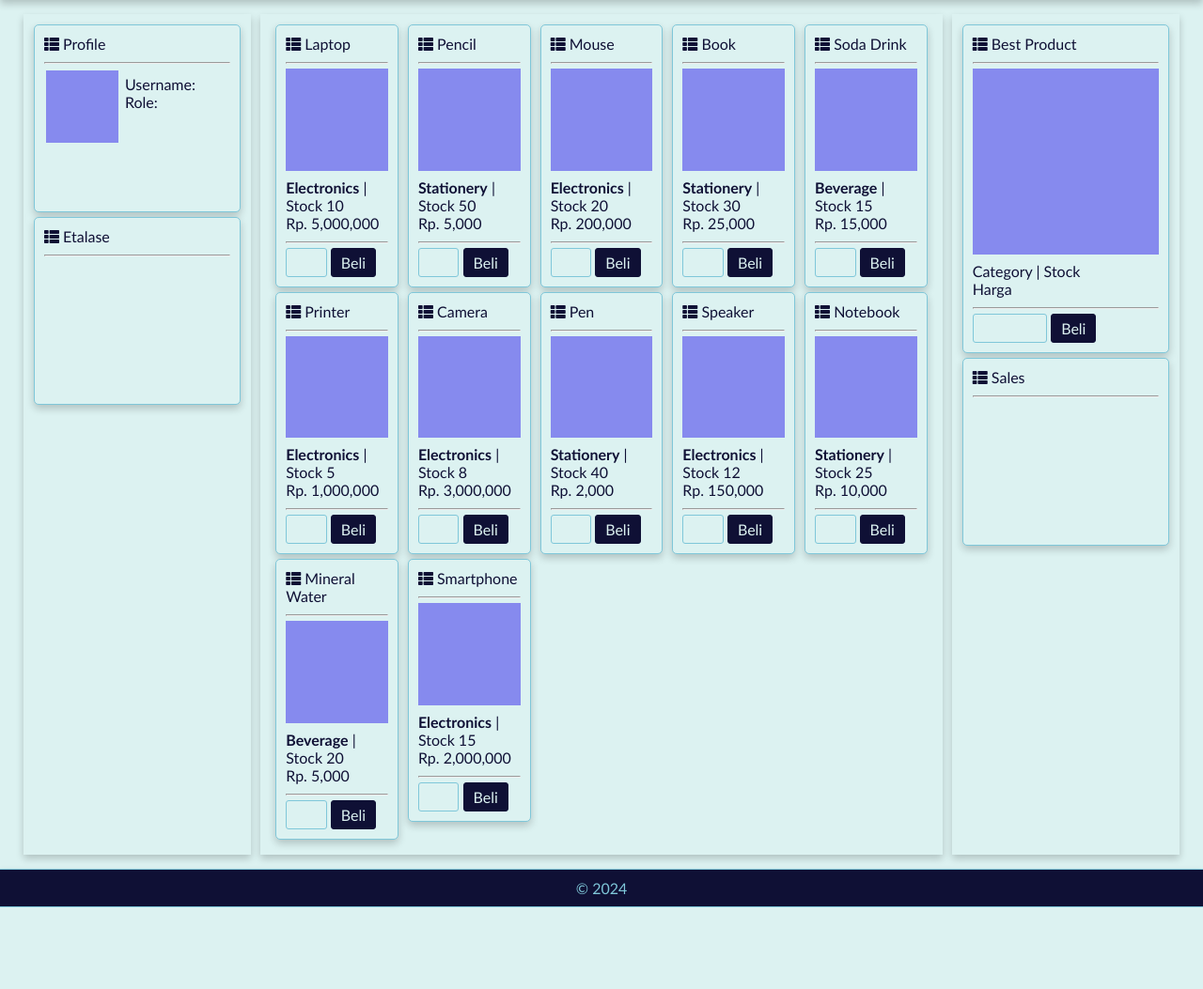
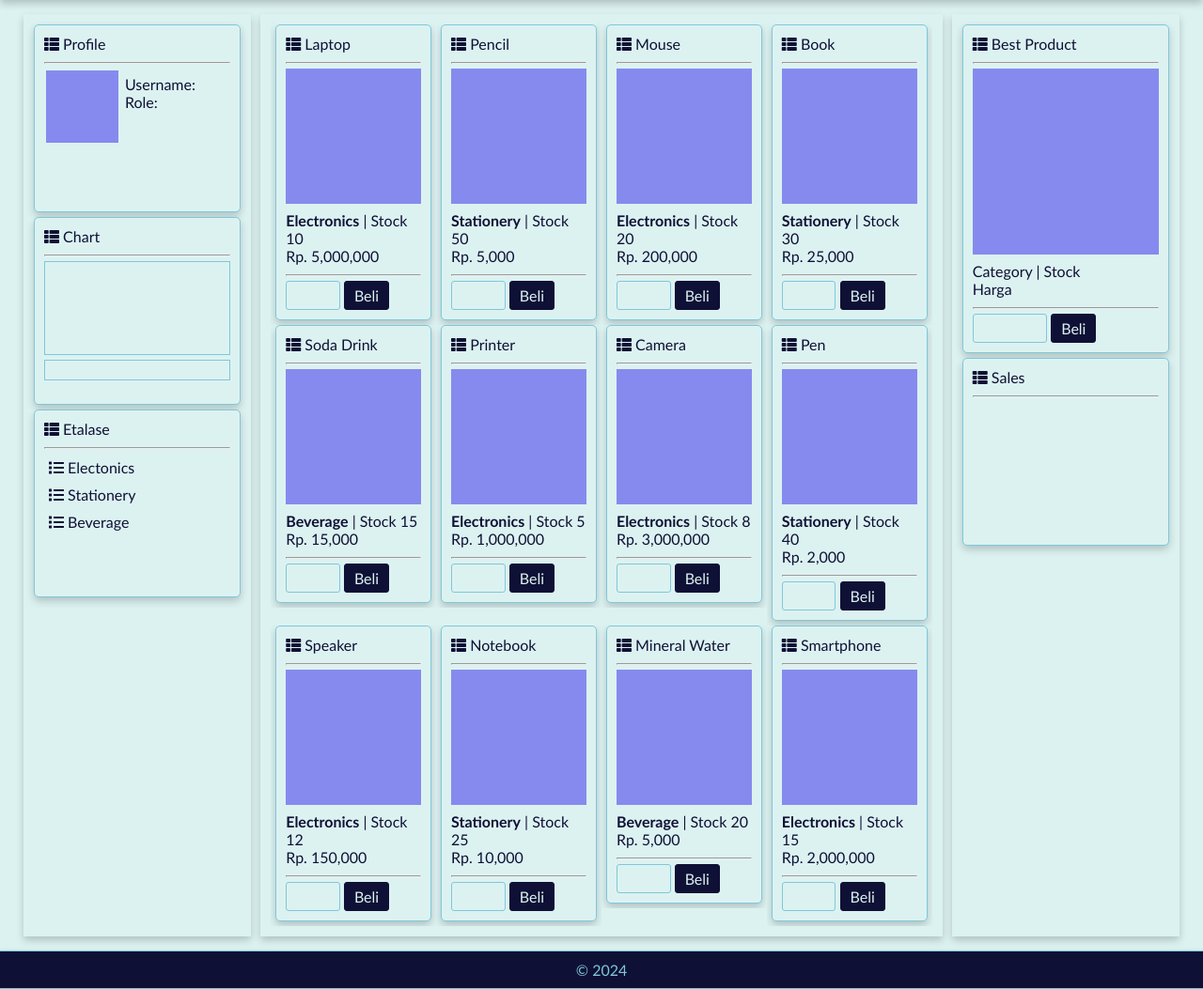
Before and after one commit to rahayuda/Client-Server, a PHP site: page / in a window 1280 px wide. Shown: the part 63-1116 px from the top of the page at 94% size. Before the commit the page ends 1029 px from the top, so only its background shows below. Run offline with PHP 8.4, Linux system fonts and the light colour scheme.

Commit message:
Add files via upload

```diff
--- a/JavaScript/index.html
+++ b/JavaScript/index.html
@@ -44,7 +44,33 @@
             </tr>
           </table>
         </div>
-        <div class="card"><i class="fas fa-th-list"></i>&nbsp;Etalase<hr></div>
+        <div class="card"><i class="fas fa-th-list"></i>&nbsp;Chart<hr>
+          <div id="chart"></div>
+          <div id="total"></div>
+        </div>
+        <div class="card"><i class="fas fa-th-list"></i>&nbsp;Etalase<hr>
+          <ul onclick="toggleDropdown1()"><i class="fas fa-list"></i>&nbsp;Electonics</ul>
+            <div id="myDropdown1" class="dropdown-content">
+              <li><a href="google.com">Laptop</a></li>
+              <li>Mouse</li>
+              <li>Printer</li>
+              <li>Camera</li>
+              <li>Speaker</li>
+              <li>Smartphone</li>
+            </div>
+          <ul onclick="toggleDropdown2()"><i class="fas fa-list"></i>&nbsp;Stationery</ul>
+            <div id="myDropdown2" class="dropdown-content">
+              <li>Pencil</li>
+              <li>Book</li>
+              <li>Pen</li>
+              <li>Notebook</li>
+            </div>
+          <ul onclick="toggleDropdown3()"><i class="fas fa-list"></i>&nbsp;Beverage</ul>
+            <div id="myDropdown3" class="dropdown-content">
+              <li>Soda Drink</li>
+              <li>Mineral Water</li>
+            </div>
+        </div>
       </div>
 
       <div class="center" id="product-container">
--- a/JavaScript/script.js
+++ b/JavaScript/script.js
@@ -1,23 +1,23 @@
-// Data produk
+// Data product
 const products = [
-  { name: "Laptop", category: "Electronics", stock: 10, price: 5000000, image: "image/product.png" },
-  { name: "Pencil", category: "Stationery", stock: 50, price: 5000, image: "image/product.png" },
-  { name: "Mouse", category: "Electronics", stock: 20, price: 200000, image: "image/product.png" },
-  { name: "Book", category: "Stationery", stock: 30, price: 25000, image: "image/product.png" },
-  { name: "Soda Drink", category: "Beverage", stock: 15, price: 15000, image: "image/product.png" },
-  { name: "Printer", category: "Electronics", stock: 5, price: 1000000, image: "image/product.png" },
-  { name: "Camera", category: "Electronics", stock: 8, price: 3000000, image: "image/product.png" },
-  { name: "Pen", category: "Stationery", stock: 40, price: 2000, image: "image/product.png" },
-  { name: "Speaker", category: "Electronics", stock: 12, price: 150000, image: "image/product.png" },
-  { name: "Notebook", category: "Stationery", stock: 25, price: 10000, image: "image/product.png" },
-  { name: "Mineral Water", category: "Beverage", stock: 20, price: 5000, image: "image/product.png" },
-  { name: "Smartphone", category: "Electronics", stock: 15, price: 2000000, image: "image/product.png" }
+{ id: 1, name: "Laptop", category: "Electronics", stock: 10, price: 5000000, image: "image/product.png" },
+{ id: 2, name: "Pencil", category: "Stationery", stock: 50, price: 5000, image: "image/product.png" },
+{ id: 3, name: "Mouse", category: "Electronics", stock: 20, price: 200000, image: "image/product.png" },
+{ id: 4, name: "Book", category: "Stationery", stock: 30, price: 25000, image: "image/product.png" },
+{ id: 5, name: "Soda Drink", category: "Beverage", stock: 15, price: 15000, image: "image/product.png" },
+{ id: 6, name: "Printer", category: "Electronics", stock: 5, price: 1000000, image: "image/product.png" },
+{ id: 7, name: "Camera", category: "Electronics", stock: 8, price: 3000000, image: "image/product.png" },
+{ id: 8, name: "Pen", category: "Stationery", stock: 40, price: 2000, image: "image/product.png" },
+{ id: 9, name: "Speaker", category: "Electronics", stock: 12, price: 150000, image: "image/product.png" },
+{ id: 10, name: "Notebook", category: "Stationery", stock: 25, price: 10000, image: "image/product.png" },
+{ id: 11, name: "Mineral Water", category: "Beverage", stock: 20, price: 5000, image: "image/product.png" },
+{ id: 12, name: "Smartphone", category: "Electronics", stock: 15, price: 2000000, image: "image/product.png" }
 ];
 
-// Fungsi untuk membuat elemen produk
+// Fungsi untuk membuat elemen product
 function createProductElement(product) {
   const productDiv = document.createElement("div");
-  productDiv.classList.add("produk");
+  productDiv.classList.add("product");
   productDiv.innerHTML = `
   <div class="card">
   <i class="fas fa-th-list"></i>&nbsp;${product.name}<hr>
@@ -30,7 +30,7 @@
   <p>
   <form>
   <input type="number">
-          <button>Beli</button>
+  <button class="buy">Beli</button>
   </form>
   </p>
   </div>
@@ -38,9 +38,49 @@
   return productDiv;
 }
 
-// Menambahkan elemen produk ke dalam container
+// Menambahkan elemen product ke dalam container
 const productContainer = document.getElementById("product-container");
 products.forEach(product => {
   const productElement = createProductElement(product);
   productContainer.appendChild(productElement);
 });
+
+function toggleDropdown1() {
+  var dropdown = document.getElementById("myDropdown1");
+  if (dropdown.style.display === "none" || dropdown.style.display === "") {
+    dropdown.style.display = "block";
+  } else {
+    dropdown.style.display = "none";
+  }
+}
+
+function toggleDropdown2() {
+  var dropdown = document.getElementById("myDropdown2");
+  if (dropdown.style.display === "none" || dropdown.style.display === "") {
+    dropdown.style.display = "block";
+  } else {
+    dropdown.style.display = "none";
+  }
+}
+
+function toggleDropdown3() {
+  var dropdown = document.getElementById("myDropdown3");
+  if (dropdown.style.display === "none" || dropdown.style.display === "") {
+    dropdown.style.display = "block";
+  } else {
+    dropdown.style.display = "none";
+  }
+}
+
+// Menambahkan dan menghapus kelas saat mouse masuk dan keluar dari kartu product
+const cards = document.querySelectorAll('.product');
+
+cards.forEach(card => {
+  card.addEventListener('mouseenter', function() {
+    this.classList.add('hover');
+  });
+
+  card.addEventListener('mouseleave', function() {
+    this.classList.remove('hover');
+  });
+});
--- a/JavaScript/style.css
+++ b/JavaScript/style.css
@@ -115,6 +115,7 @@
   border: solid 1px #DCF2F1;
   padding: 10px;
   box-shadow: 0 4px 8px 0 rgba(0, 0, 0, 0.2);
+  animation: slideRight 2s ease forwards;
 }
 
 .right {
@@ -125,6 +126,7 @@
   border: solid 1px #DCF2F1;
   padding: 10px;
   box-shadow: 0 4px 8px 0 rgba(0, 0, 0, 0.2);
+  animation: slideLeft 2s ease forwards;
 }
 
 .center {
@@ -133,6 +135,7 @@
   width: 60%;
   margin: 5px;
   align-items: flex-start;
+  vertical-align: top;
   border: solid 1px #DCF2F1;
   padding: 10px;
   box-shadow: 0 4px 8px 0 rgba(0, 0, 0, 0.2);
@@ -144,16 +147,23 @@
   min-height: 200px;
   border-radius: 5px;
   padding: 10px;
-  padding-top: 10px;
   background-color: #DCF2F1;
   color: #0F1035;
   box-shadow: 0 4px 8px 0 rgba(0, 0, 0, 0.2);
 }
 
-.produk {
+.product {
   padding-left: 5px;
   padding-right: 5px;
-  width: 20%;
+  width: 25%;
+  overflow: hidden;
+  position: relative;
+  transition: transform 0.3s ease;
+}
+
+.product.hover {
+  transform: scale(1.05);
+  z-index: 1;
 }
 
 .profile-img {
@@ -200,6 +210,65 @@
   font-size: 16px;
 }
 
+.card li {
+  margin-left: 5px;
+}
+
+.card ul {
+ padding: 5px;
+ padding-bottom: 5px;
+ cursor: pointer;
+
+}
+
+#chart {
+ border: 1px solid #7FC7D9;
+ min-height: 100px;
+ padding: 10px;
+ background-color: #DCF2F1;
+ color: #0F1035;
+}
+
+#total {
+  margin-top: 5px;
+  border: 1px solid #7FC7D9;
+  padding: 10px;
+  background-color: #DCF2F1;
+  color: #0F1035;
+}
+
+.delete {
+  border: none;
+  cursor: pointer;
+}
+
+.delete:hover {
+ color: white;
+}
+
+/* Style the dropdown button */
+.dropbtn {
+  background-color: #3498db;
+  color: white;
+  padding: 16px;
+  font-size: 16px;
+  border: none;
+  cursor: pointer;
+}
+
+.dropdown-content {
+  display: none;
+}
+
+.dropdown-content a {
+  text-decoration: none;
+}
+
+.dropdown-content a:hover {
+  background-color: #f1f1f1;
+}
+
+
 @media screen and (max-width: 1000px) {
   main {
     flex-direction: column;
@@ -208,7 +277,7 @@
   .left,
   .center,
   .right,
-  .produk {
+  .product {
     width: 100%;
     min-height: 10px;
     flex-direction: column;
@@ -226,3 +295,25 @@
   }
 
 }
+
+@keyframes slideRight {
+  0% {
+    transform: translateX(-100%);
+    opacity: 0;
+  }
+  100% {
+    transform: translateX(0);
+    opacity: 1;
+  }
+}
+
+@keyframes slideLeft {
+  0% {
+    transform: translateX(100%);
+    opacity: 0;
+  }
+  100% {
+    transform: translateX(0);
+    opacity: 1;
+  }
+}
```
Lines whose indentation alone changed are shown as unchanged.
